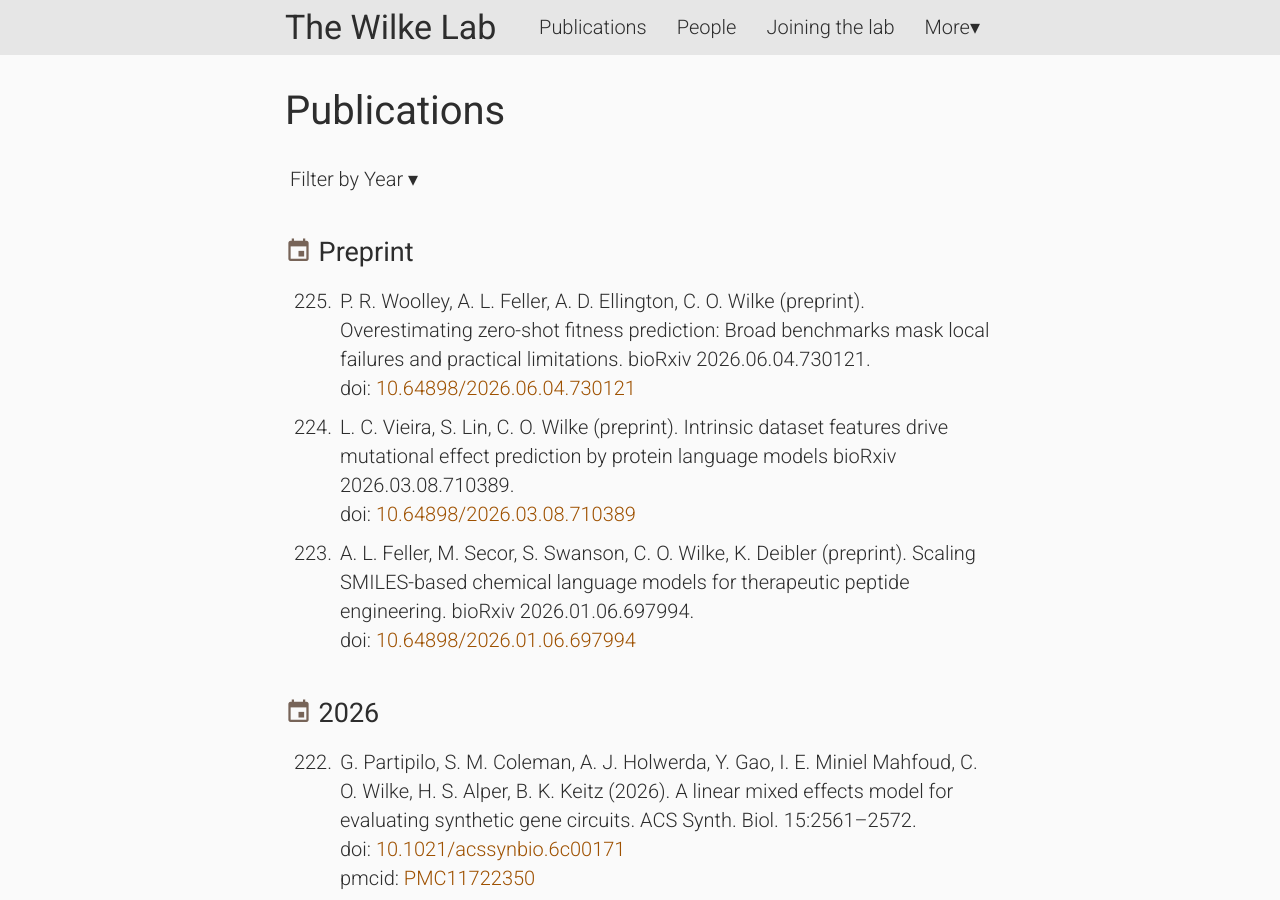
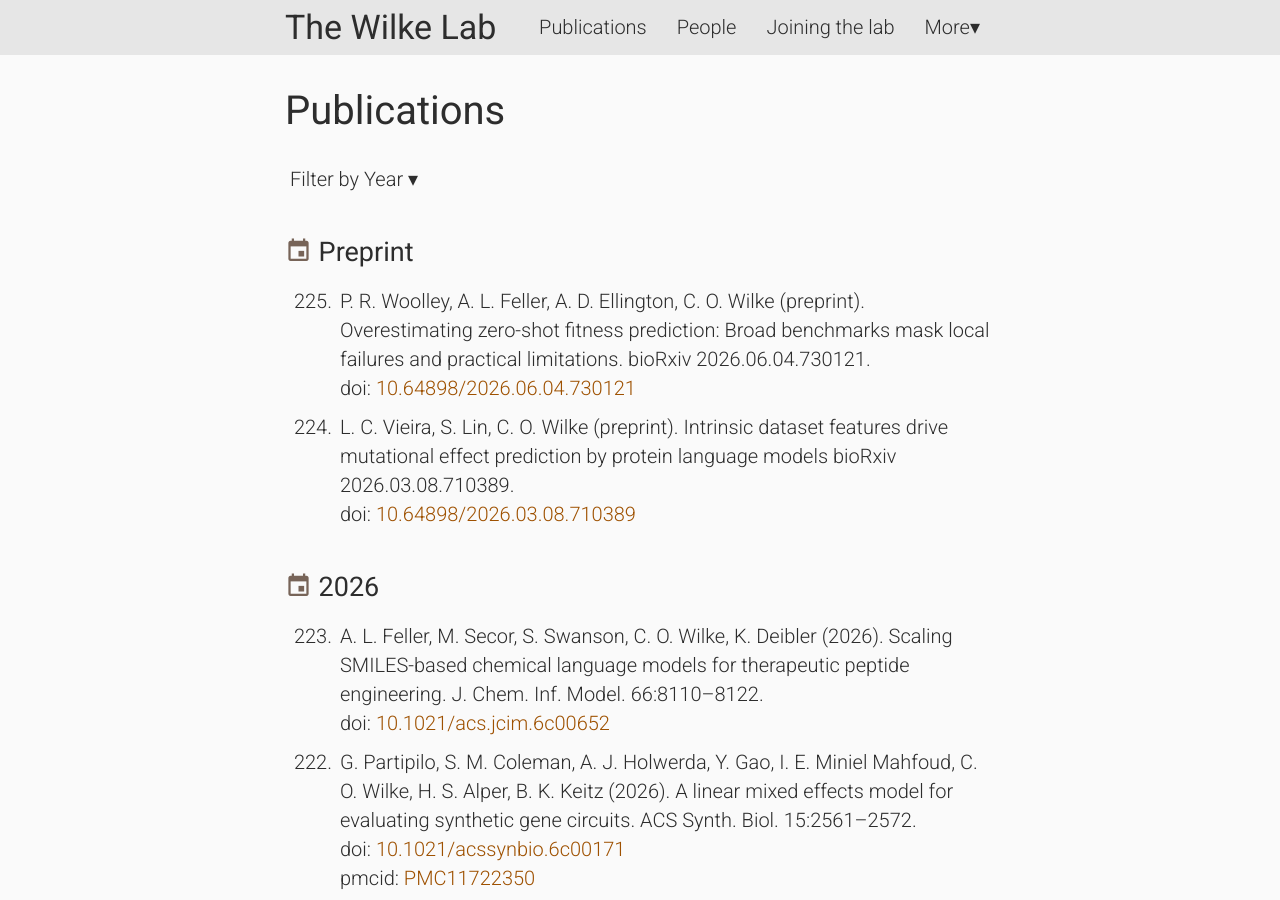
Before and after one commit to wilkelab/wilkelab.github.io, a Jekyll site: the page built from publications.html, in a window 1280 px wide and 900 px high. Built offline with Jekyll 4.4.1, drawn with Linux system fonts in a browser that asks for light colours; nearby versions of some CDN libraries.

```diff
--- a/_data/publications.yml
+++ b/_data/publications.yml
@@ -11,10 +11,10 @@
   doi: 10.64898/2026.03.08.710389
 
 - author: A. L. Feller, M. Secor, S. Swanson, C. O. Wilke, K. Deibler
-  year: preprint
+  year: 2026
   title: Scaling SMILES-based chemical language models for therapeutic peptide engineering.
-  ref: "bioRxiv 2026.01.06.697994"
-  doi: 10.64898/2026.01.06.697994
+  ref: "J. Chem. Inf. Model. 66:8110–8122"
+  doi: 10.1021/acs.jcim.6c00652
 
 - author: G. Partipilo, S. M. Coleman, A. J. Holwerda, Y. Gao, I. E. Miniel Mahfoud, C. O. Wilke, H. S. Alper, B. K. Keitz
   year: 2026
```
Also changed, not shown: highschool.md (added, +13 -0 lines), positions.md (+3 -0 lines).
